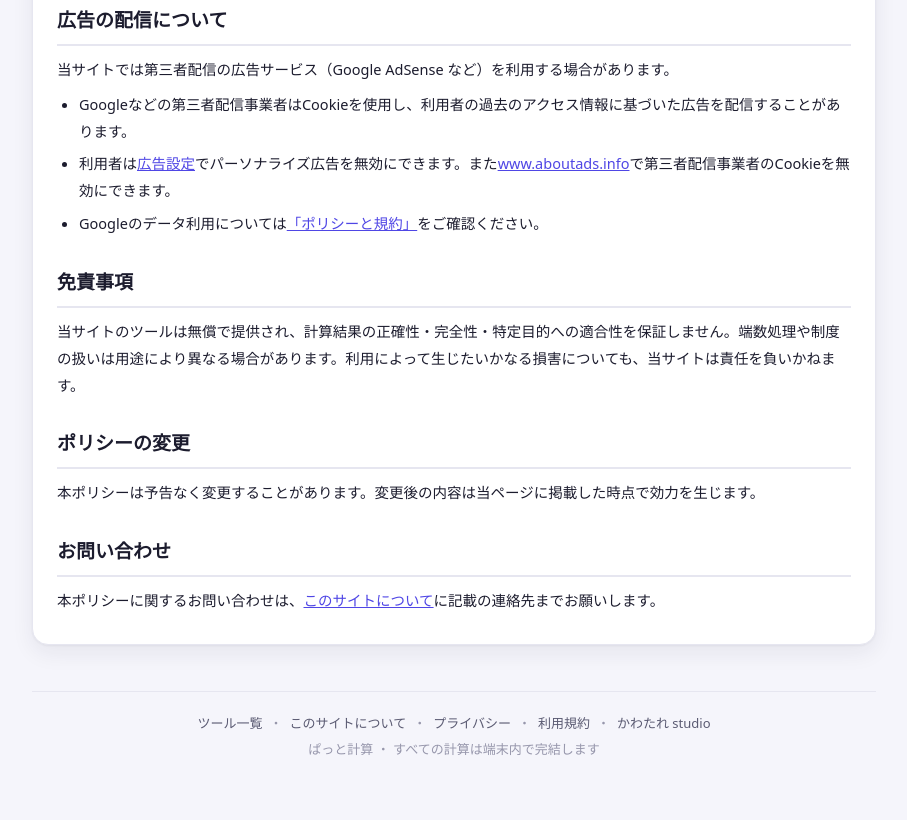
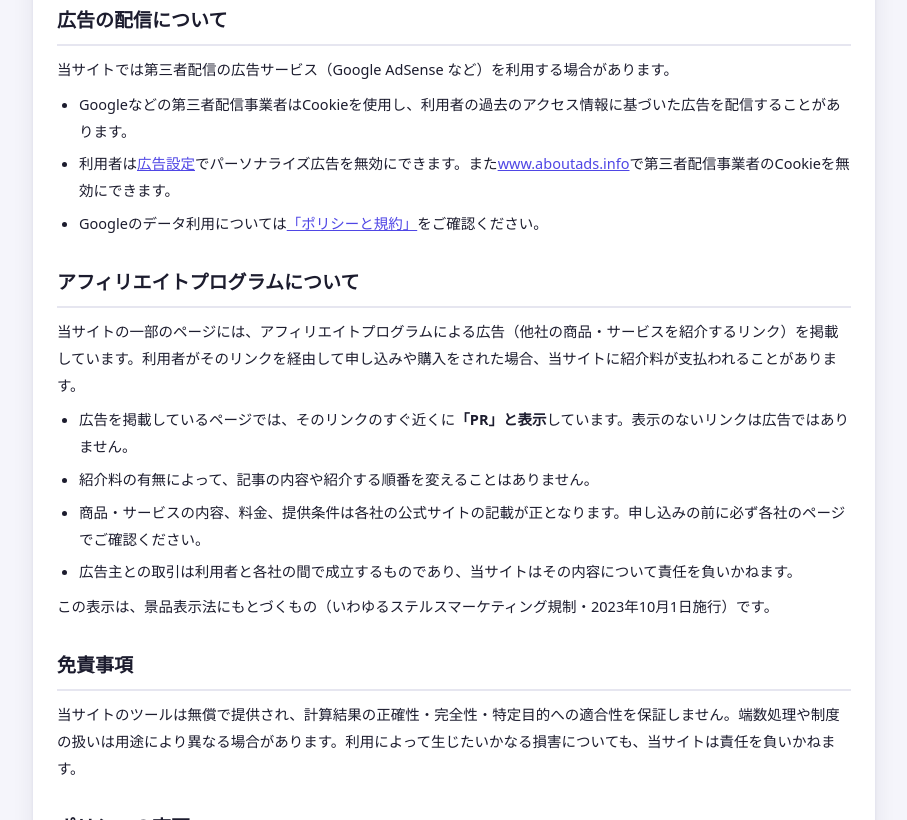
Before and after one commit to nerunerunerunerune/patto, a plain HTML site: page privacy.html in a window 1280 px wide. Shown: the part 619-1439 px from the top of the page, without its empty margins (186-1093 px from the left). Drawn offline with Linux system fonts and the light colour scheme.

Commit message:
プライバシーポリシーにアフィリエイトの記載を追加
広告（AdSense・Cookie）の説明はあったが、アフィリエイトについての記載が
5サイトとも一言も無かった。景品表示法（ステマ規制）の常設開示として追加する。
ページ内のPR表示は既に全ページに入っており、そちらは変更していない。

Co-Authored-By: Claude Opus 5 <noreply@anthropic.com>

```diff
--- a/privacy.html
+++ b/privacy.html
@@ -68,6 +68,16 @@
     <li>利用者は<a href="https://adssettings.google.com/" target="_blank" rel="noopener nofollow">広告設定</a>でパーソナライズ広告を無効にできます。また<a href="https://www.aboutads.info/choices/" target="_blank" rel="noopener nofollow">www.aboutads.info</a>で第三者配信事業者のCookieを無効にできます。</li>
     <li>Googleのデータ利用については<a href="https://policies.google.com/technologies/partner-sites" target="_blank" rel="noopener nofollow">「ポリシーと規約」</a>をご確認ください。</li>
   </ul>
+  <h2>アフィリエイトプログラムについて</h2>
+  <p>当サイトの一部のページには、アフィリエイトプログラムによる広告（他社の商品・サービスを紹介するリンク）を掲載しています。利用者がそのリンクを経由して申し込みや購入をされた場合、当サイトに紹介料が支払われることがあります。</p>
+  <ul>
+    <li>広告を掲載しているページでは、そのリンクのすぐ近くに<b>「PR」と表示</b>しています。表示のないリンクは広告ではありません。</li>
+    <li>紹介料の有無によって、記事の内容や紹介する順番を変えることはありません。</li>
+    <li>商品・サービスの内容、料金、提供条件は各社の公式サイトの記載が正となります。申し込みの前に必ず各社のページでご確認ください。</li>
+    <li>広告主との取引は利用者と各社の間で成立するものであり、当サイトはその内容について責任を負いかねます。</li>
+  </ul>
+  <p>この表示は、景品表示法にもとづくもの（いわゆるステルスマーケティング規制・2023年10月1日施行）です。</p>
+
   <h2>免責事項</h2>
   <p>当サイトのツールは無償で提供され、計算結果の正確性・完全性・特定目的への適合性を保証しません。端数処理や制度の扱いは用途により異なる場合があります。利用によって生じたいかなる損害についても、当サイトは責任を負いかねます。</p>
   <h2>ポリシーの変更</h2>
```
